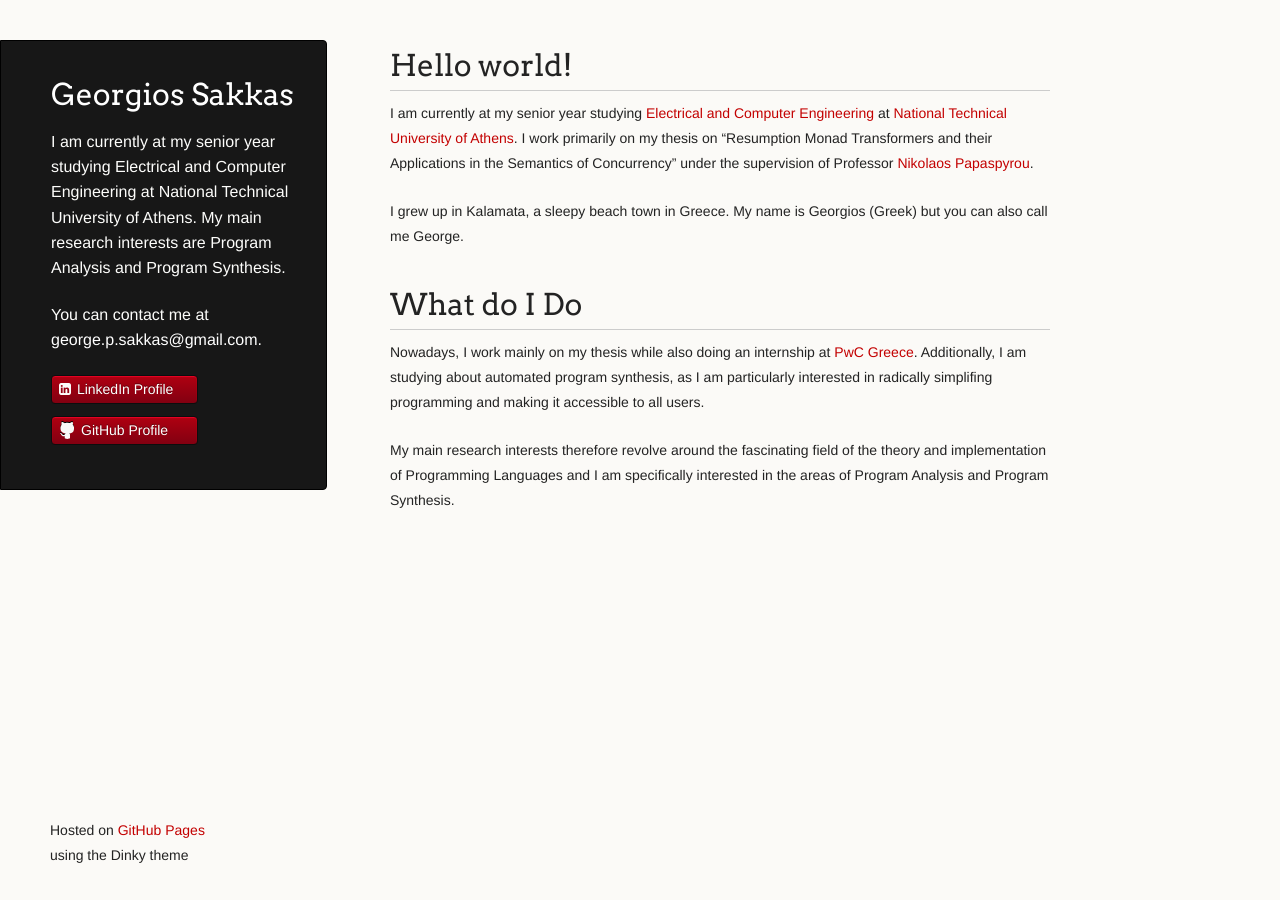
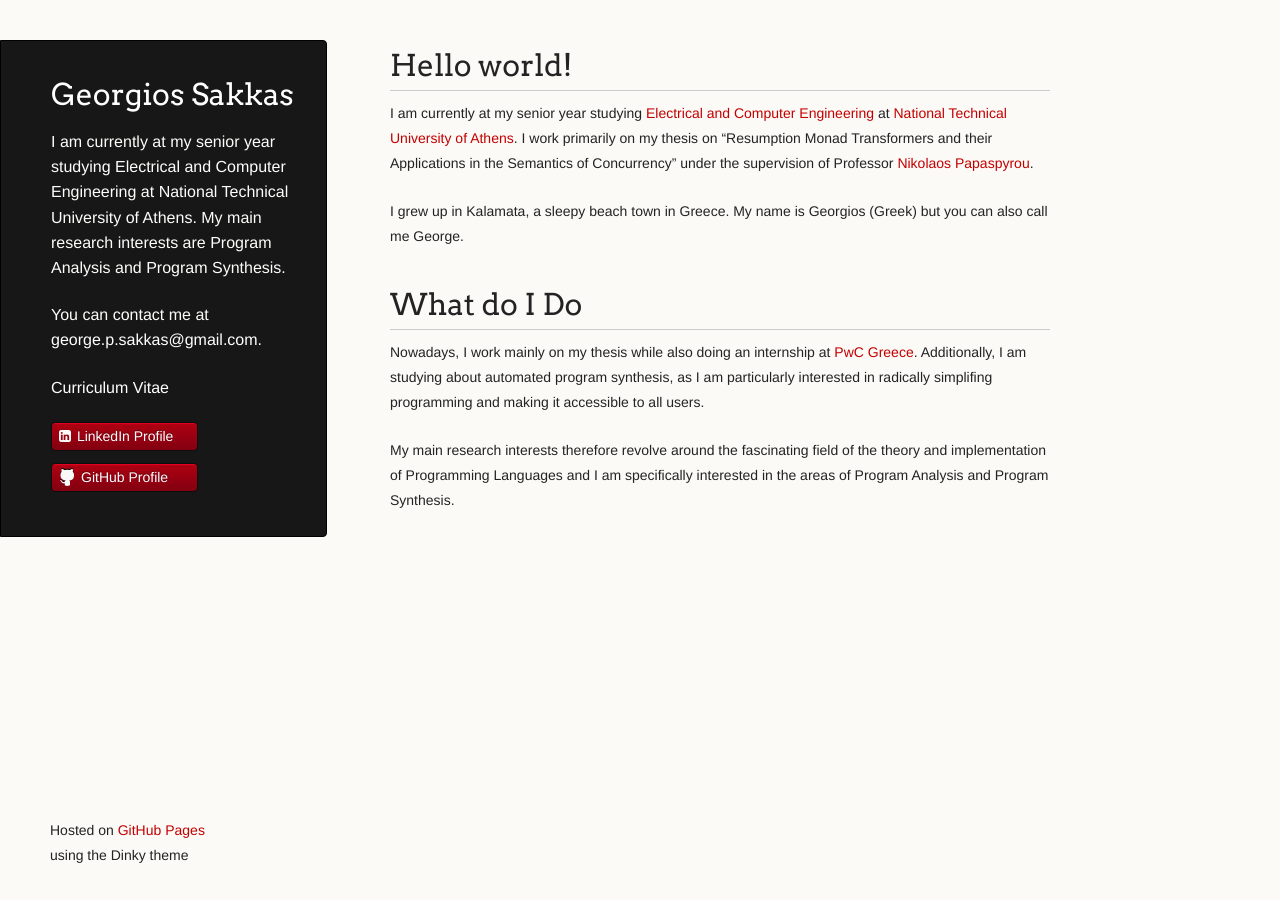
Before and after one commit to gsakkas/gsakkas.github.io, a Jekyll site: the page built from index.md, in a window 1280 px wide. Built offline with Jekyll 4.4.1, drawn with Linux system fonts in a browser that asks for light colours; nearby versions of some CDN libraries; our own code applies the rules of GitHub Pages for plain Markdown files.

Commit message:
Added CV

```diff
--- a/_layouts/default.html
+++ b/_layouts/default.html
@@ -21,6 +21,7 @@
         <h1 class="header">{{ site.title | default: site.github.repository_name }}</h1>
         <p class="header">{{ site.description | default: site.github.project_tagline }}</p>
         <p class="header">You can contact me at <a href="mailto:george.p.sakkas@gmail.com">george.p.sakkas@gmail.com</a>.</p>
+        <p class="header"><a href="/docs/Georgios_Sakkas_CV.pdf">Curriculum Vitae</a></p>
         <!-- <p><a class="aboutme" href="/about.html">About me</a></p> -->
         <ul>
         	<li><i class="fa fa-linkedin-square" aria-hidden="true"></i> <a class="buttons linkedin" href="https://www.linkedin.com/in/gsakkas/">LinkedIn Profile</a></li>
```
Also changed, not shown: 1 other file.
